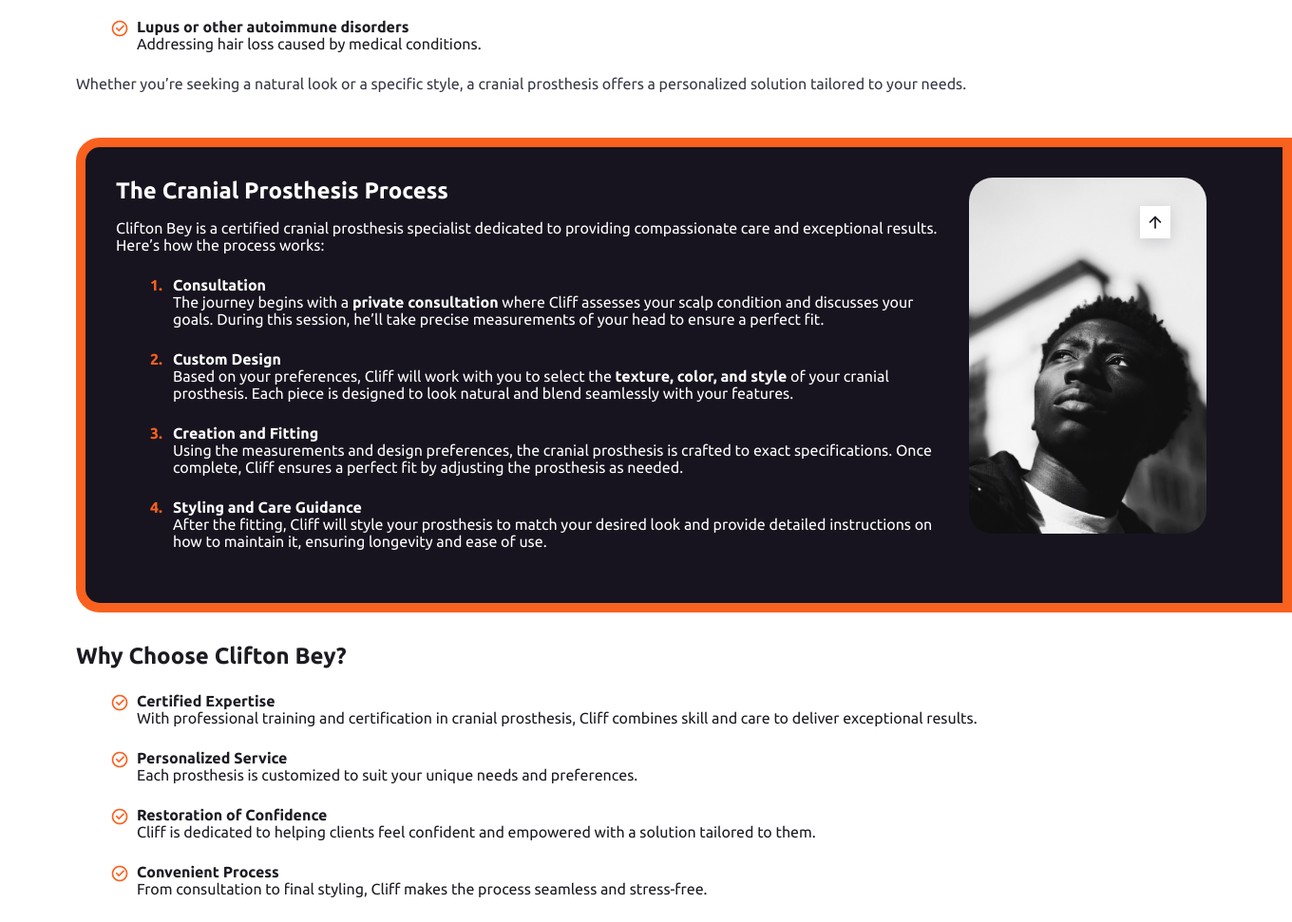
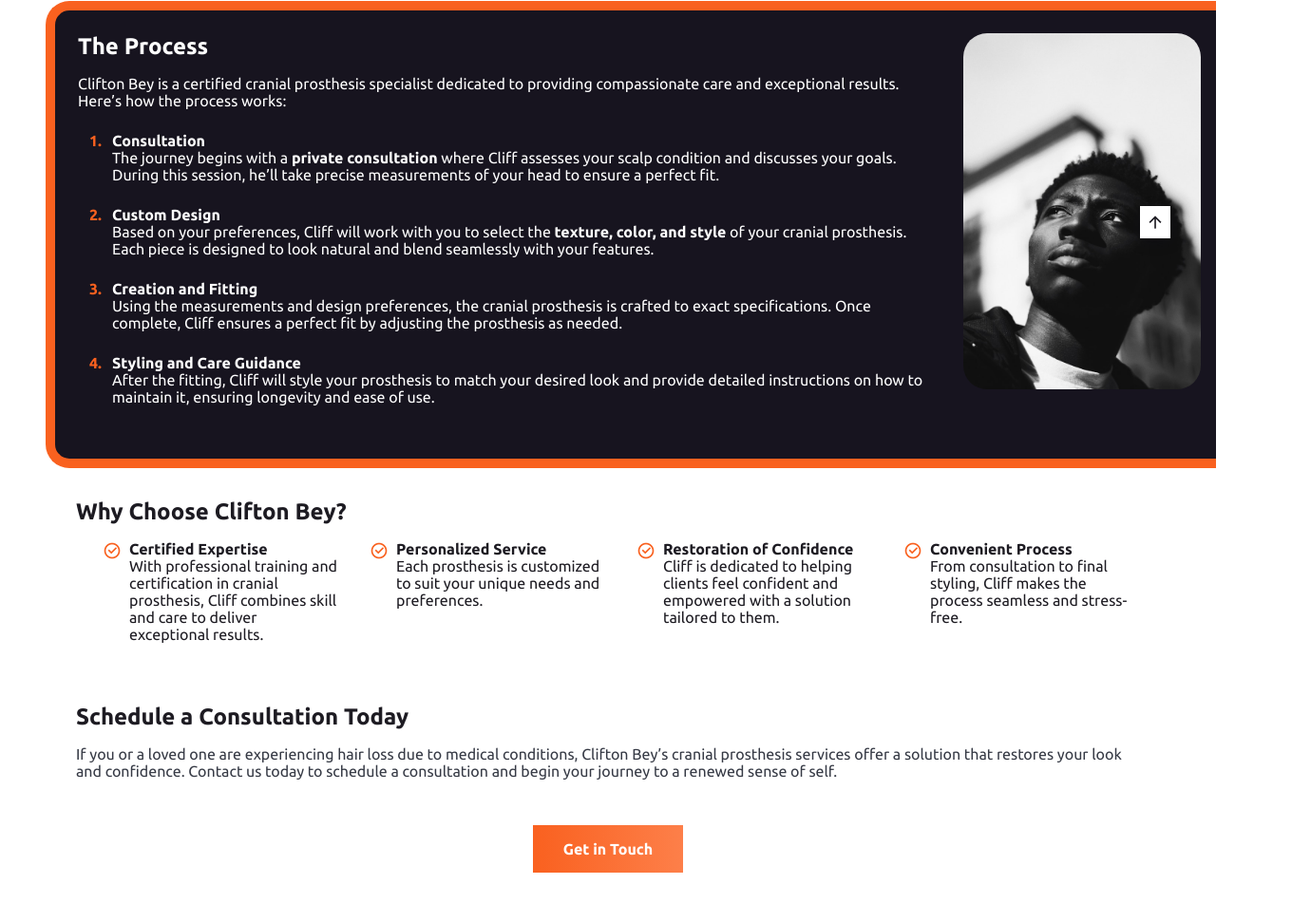
Before and after one commit to nick-poole/cliftonbey, a plain HTML site: page cranial-prosthesis.html in a window 1280 px wide. Shown: the part 949-1920 px from the top of the page at 95% size, 1360 px wide, since content can reach past the window. Drawn offline with nearby package versions, Linux system fonts and the light colour scheme.

Commit message:
feat: improve cranial prosthesis page with responsive grid and enhanced styling

```diff
--- a/assets/css/styles.css
+++ b/assets/css/styles.css
@@ -156,6 +156,20 @@ img {
 	color: var(--first-color);
 }
 
+.clearfix::after {
+	content: '';
+	display: table;
+	clear: both;
+}
+
+.shove-right {
+	padding-right: 1rem;
+	/* width: 50vw; */
+}
+
+.text-center {
+	text-align: center;
+}
 /*=============== HEADER & NAV ===============*/
 .header {
 	position: fixed;
@@ -701,10 +715,12 @@ img {
 }
 
 .black__section {
-	width: 100vw;
+	/* width: auto; */
 	background-color: var(--black-color);
-	padding: 2rem 5rem 2rem 2rem;
+	padding: 1.5rem 0 2rem 1.5rem;
+	margin: 0 0 0 3rem;
 	border: 10px solid var(--first-color);
+	border-right: none;
 	border-radius: 25px 0 0 25px;
 }
 .black__section h2,
@@ -720,9 +736,8 @@ img {
 }
 
 .cranial__hero hgroup {
-	top: 45%;
-	left: 0%;
-	/* transform: translate(-50%, -50%); */
+	top: 40%;
+	left: 3%;
 }
 .cranial__hero .heading,
 .cranial__hero .subheading {
@@ -739,19 +754,43 @@ img {
 #cranialArticle p {
 	margin-bottom: 1rem;
 }
-
-#cranialArticle h2 {
-	margin-bottom: 1rem;
+.cranial__list-grid {
+	margin: 1rem 0 1rem 0;
+	display: grid;
+	grid-template-columns: repeat(1, 1fr);
+	gap: 0;
 }
 
-#cranialArticle p {
+.cranial__list-grid .list__item {
+	margin: 0 0 1rem 1rem;
+	/* column-gap: 0.5rem; */
+}
+
+@media screen and (min-width: 700px) {
+	.cranial__list-grid {
+		grid-template-columns: repeat(2, 1fr);
+		gap: 1rem;
+	}
+}
+
+@media screen and (min-width: 1200px) {
+	.cranial__list-grid {
+		grid-template-columns: repeat(4, 1fr);
+	}
 }
 
 .cranial__portrait {
 	width: 250px;
 	height: auto;
-	margin-left: 3rem;
+	margin-left: 4rem;
 	border-radius: 25px;
+	display: none;
+}
+
+@media screen and (min-width: 550px) {
+	.cranial__portrait {
+		display: block;
+	}
 }
 /*=============== ARTICLE SECTION ===============*/
 .article__section a {
@@ -786,17 +825,20 @@ img {
 	clear: both;
 }
 
+.article__button {
+	display: block;
+	margin: 0 auto;
+}
+
 /*==== ORDERED LIST STYLES ====*/
 ol {
 	counter-reset: list-counter;
-	margin: 1rem 2rem;
-	padding-left: 1.5rem;
+	margin: 1rem 0 1rem 0;
 }
 
 ol li {
 	position: relative;
-	margin-bottom: 1rem;
-	padding-left: 1.5rem;
+	/* padding-left: -3.5rem; */
 	list-style: none;
 	counter-increment: list-counter;
 	color: var(--text-color);
@@ -805,7 +847,7 @@ ol li {
 ol li::before {
 	content: counter(list-counter) '. ';
 	position: absolute;
-	left: 0;
+	left: -1.5rem;
 	color: var(--first-color);
 	font-weight: var(--font-bold);
 }
--- a/cranial-prosthesis.html
+++ b/cranial-prosthesis.html
@@ -19,6 +19,14 @@
 			integrity="sha512-6p+GTq7fjTHD/sdFPWHaFoALKeWOU9f9MPBoPnvJEWBkGS4PKVVbCpMps6IXnTiXghFbxlgDE8QRHc3MU91lJg=="
 			crossorigin="anonymous"
 			referrerpolicy="no-referrer" />
+
+		<!--=============== BOOTSTRAP ===============-->
+		<!-- <link
+			href="https://cdn.jsdelivr.net/npm/bootstrap@5.3.3/dist/css/bootstrap.min.css"
+			rel="stylesheet"
+			integrity="sha384-QWTKZyjpPEjISv5WaRU9OFeRpok6YctnYmDr5pNlyT2bRjXh0JMhjY6hW+ALEwIH"
+			crossorigin="anonymous" /> -->
+
 		<!--=============== CSS ===============-->
 		<link rel="stylesheet" href="assets/css/styles.css" />
 
@@ -80,8 +88,9 @@
 					<h2 class="subheading">Cranial Prosthetic Specialist</h2>
 				</hgroup>
 			</div>
+
+			<article id="cranialArticle">
 				<div class="container">
-				<article id="cranialArticle">
 					<section class="article__section">
 						<h2>What is Cranial Prosthesis?</h2>
 
@@ -103,7 +112,7 @@
 					<section class="article__section">
 						<h2>Who Can Benefit from Cranial Prosthesis?</h2>
 						<p>Cranial prostheses are ideal for individuals experiencing hair loss due to:</p>
-						<ul class="list">
+						<ul class="list grid cranial__list-grid">
 							<li class="list__item">
 								<i class="ri-checkbox-circle-line"></i>
 								<span>
@@ -142,10 +151,11 @@
 							personalized solution tailored to your needs.
 						</p>
 					</section>
+				</div>
 				<section class="article__section black__section">
-						<div class="clearfix">
-							<img src="/assets/images/julian-myles.jpg" class="cranial__portrait" alt="" />
-							<h2>The Cranial Prosthesis Process</h2>
+					<div class="clearfix shove-right">
+						<img src="/assets/images/julian-myles.jpg" class="cranial__portrait float-end" alt="" />
+						<h2>The Process</h2>
 						<p>
 							Clifton Bey is a certified cranial prosthesis specialist dedicated to providing
 							compassionate care and exceptional results. Here’s how the process works:
@@ -156,8 +166,8 @@
 								<br />
 								The journey begins with a
 								<b>private consultation</b>
-									where Cliff assesses your scalp condition and discusses your goals. During this
-									session, he’ll take precise measurements of your head to ensure a perfect fit.
+								where Cliff assesses your scalp condition and discusses your goals. During this session,
+								he’ll take precise measurements of your head to ensure a perfect fit.
 							</li>
 
 							<li>
@@ -165,8 +175,8 @@
 								<br />
 								Based on your preferences, Cliff will work with you to select the
 								<b>texture, color, and style</b>
-									of your cranial prosthesis. Each piece is designed to look natural and blend
-									seamlessly with your features.
+								of your cranial prosthesis. Each piece is designed to look natural and blend seamlessly
+								with your features.
 							</li>
 
 							<li>
@@ -181,15 +191,15 @@
 								<b>Styling and Care Guidance</b>
 								<br />
 								After the fitting, Cliff will style your prosthesis to match your desired look and
-									provide detailed instructions on how to maintain it, ensuring longevity and ease of
-									use.
+								provide detailed instructions on how to maintain it, ensuring longevity and ease of use.
 							</li>
 						</ol>
 					</div>
 				</section>
+				<div class="container">
 					<section class="article__section">
 						<h2>Why Choose Clifton Bey?</h2>
-						<ul class="list">
+						<ul class="list grid cranial__list-grid">
 							<li class="list__item">
 								<i class="ri-checkbox-circle-line"></i>
 								<span>
@@ -235,8 +245,11 @@
 							us today to schedule a consultation and begin your journey to a renewed sense of self.
 						</p>
 					</section>
+					<div class="home__buttons">
+						<a href="/contact.html" class="button article__button">Get in Touch</a>
+					</div>
+				</div>
 			</article>
-			</div>
 		</main>
 		<!--========== FOOTER ==========-->
 		<footer class="footer">
--- a/sheet.txt
+++ b/sheet.txt
@@ -48,7 +48,7 @@ Clifton Bey is a **certified cranial prosthesis specialist** dedicated to provid
 ---
 
 #### **Schedule a Consultation Today**
-If you or a loved one are experiencing hair loss due to medical conditions, **Clifton Bey’s cranial prosthesis services** offer a solution that restores your look and confidence. Contact us today to schedule a consultation and begin your journey to a renewed sense of self.
+
 
 
             </article>
```
Also changed, not shown: index.html (+39 -90 lines), README.md. Lines whose indentation alone changed are shown as unchanged.
